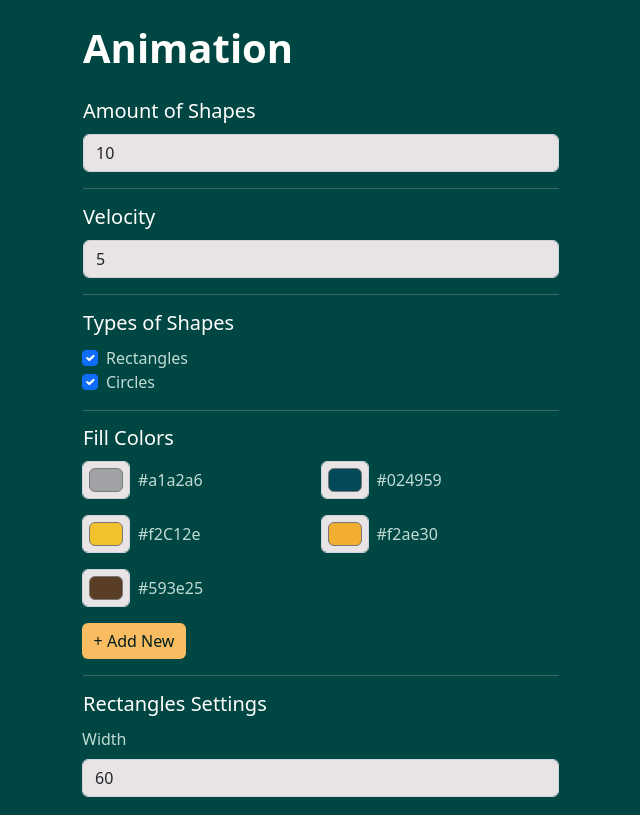
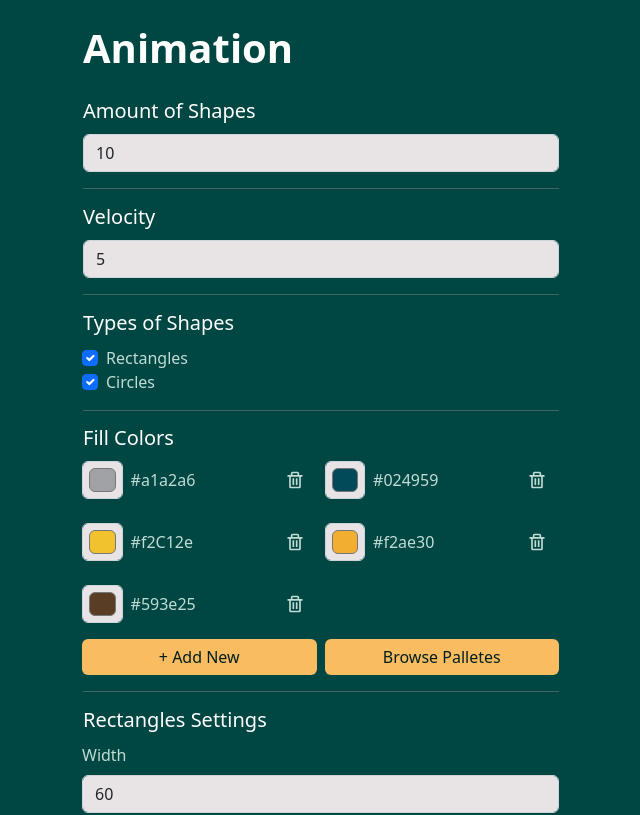
Before and after one commit to netrolite/graph-builder, a React (Vite) app: page / in a window 1280 px wide. Shown: the top 815 px of the page, without its empty margins (319-959 px from the left). Built offline with nearby package versions, Linux system fonts and the light colour scheme.

Commit message:
add delete icon for colors & browse palletes btn

```diff
--- a/package.json
+++ b/package.json
@@ -10,6 +10,7 @@
   },
   "dependencies": {
     "bootstrap": "^5.2.3",
+    "react-icons": "^4.7.1",
     "react-router-dom": "^6.4.5"
   },
   "devDependencies": {
--- a/src/Input.jsx
+++ b/src/Input.jsx
@@ -1,4 +1,5 @@
 import { useState } from "react";
+import { BiTrash } from "react-icons/bi"
 import { Link } from "react-router-dom"
 
 export default function Input({animData, setAnimData}) {
@@ -41,6 +42,15 @@ export default function Input({animData, setAnimData}) {
     }
 
 
+    function deleteColor(id) {
+        setAnimData(prevState => {
+            const newFillColors = prevState.fillColors.map((item, index) => {
+                console.log(index);
+            })
+        })
+    }
+
+
     function changeColor(e) {
         setAnimData(prevState => {
             // copy all previous colors
@@ -70,8 +80,13 @@ export default function Input({animData, setAnimData}) {
                     onChange={changeColor}
                 />
 
-                <div className="color-hex">
+                <div className="color-hex-and-trash-icon w-100">
                     {item}
+                    <BiTrash
+                        title="Delete Color"
+                        className="icon"
+                        onClick={() => deleteIcon(index)}
+                    />
                 </div>
             </div>
         )
@@ -264,15 +279,27 @@ export default function Input({animData, setAnimData}) {
                 {/* Colors */}
                 <div className="input-group">
                     <label className="form-label heading">Fill Colors</label>
-                    <div className="input-color-list">
-                        {fillColorsNode}
+                    <div>
+                        <div className="grid-2-cols">
+                            {fillColorsNode}
+                        </div>
                     </div>
-                    <div className="input-subgroup">
+
+                    {/* "Add New" and "Browse Palletes" buttons */}
+                    {/* Wrapping in a div to fix safari grid row height bug */}
+                    {/* Also adding "height: min-content;" in CSS */}
+                    <div className="input-subgroup grid-2-cols">
                         <button
-                            className="button"
+                            className="button w-100"
                             onClick={addColor}
                         >
                             + Add New
+                        </button>
+                        <button
+                            className="button w-100"
+                            onClick={addColor}
+                        >
+                            Browse Palletes
                         </button>
                     </div>
                 </div>
--- a/src/index.css
+++ b/src/index.css
@@ -53,14 +53,6 @@ canvas {
     transition: 200ms;
 }
 
-.bg-secondary {
-    background-color: var(--secondary);
-}
-
-.bg-tertiary {
-    background-color: var(--tertiary);
-}
-
 h1, h2, h3, h4, h5, h6, .heading {
     color: var(--heading);
 }
@@ -93,14 +85,27 @@ h1, h2, h3, h4, h5, h6, .heading {
     margin-left: 0.5rem;
 }
 
-.input-color-list {
-    display: flex;
-    flex-wrap: wrap;
+.grid-2-cols {
+    display: grid;
+    grid-template-columns: 1fr 1fr;
+    gap: 0.5rem;
+    height: min-content;
 }
 
 .input-color-wrapper {
-    width: 50%;
     display: flex;
     align-items: center;
     gap: 0.5rem;
 }
+
+.color-hex-and-trash-icon {
+    display: flex;
+    justify-content: space-between;
+    align-items: center;
+    padding-right: 0.75rem;
+}
+
+.icon {
+    font-size: 1.25rem;
+    cursor: pointer;
+}
```
Also changed, not shown: 1 other file (tests, documents, lock files or other folders).
